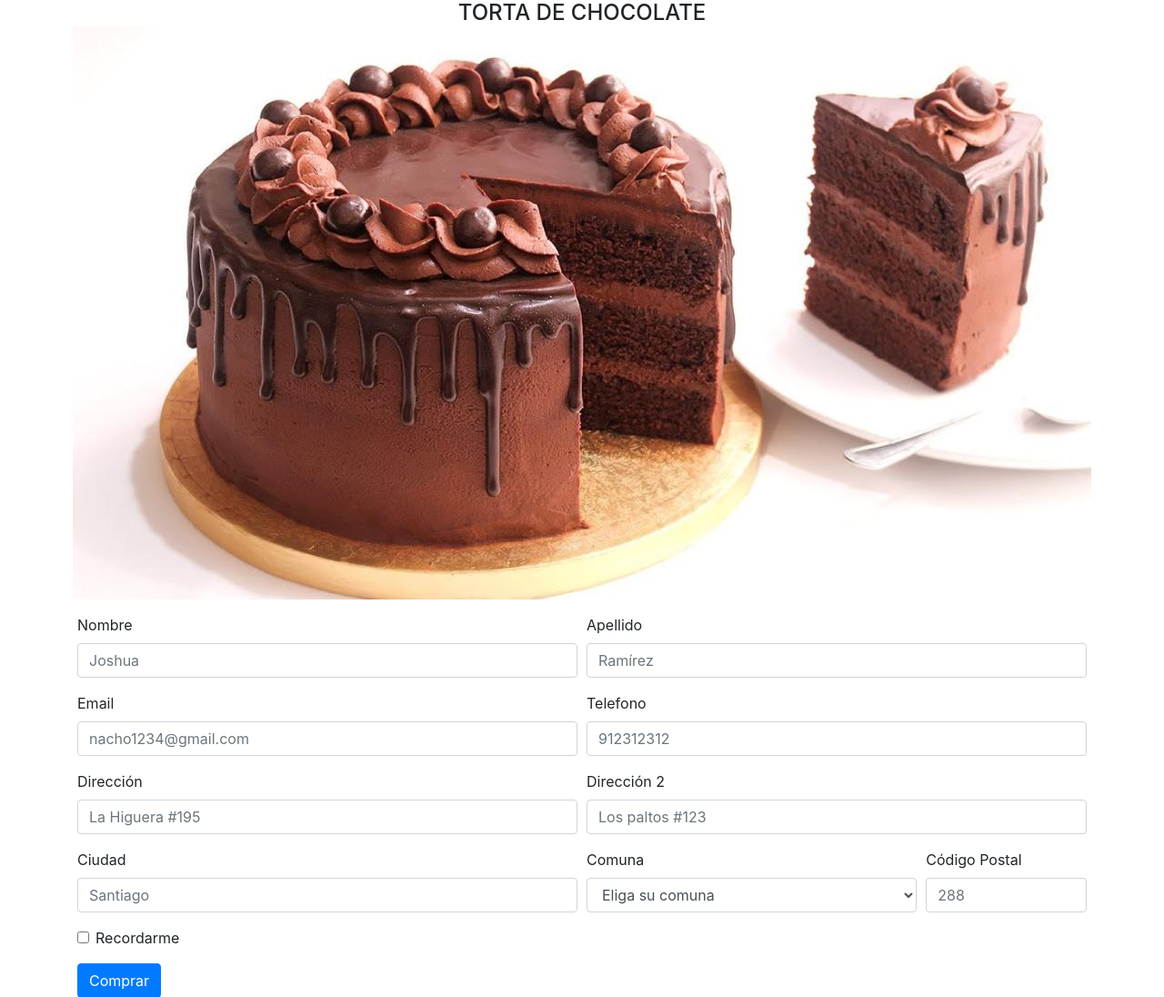
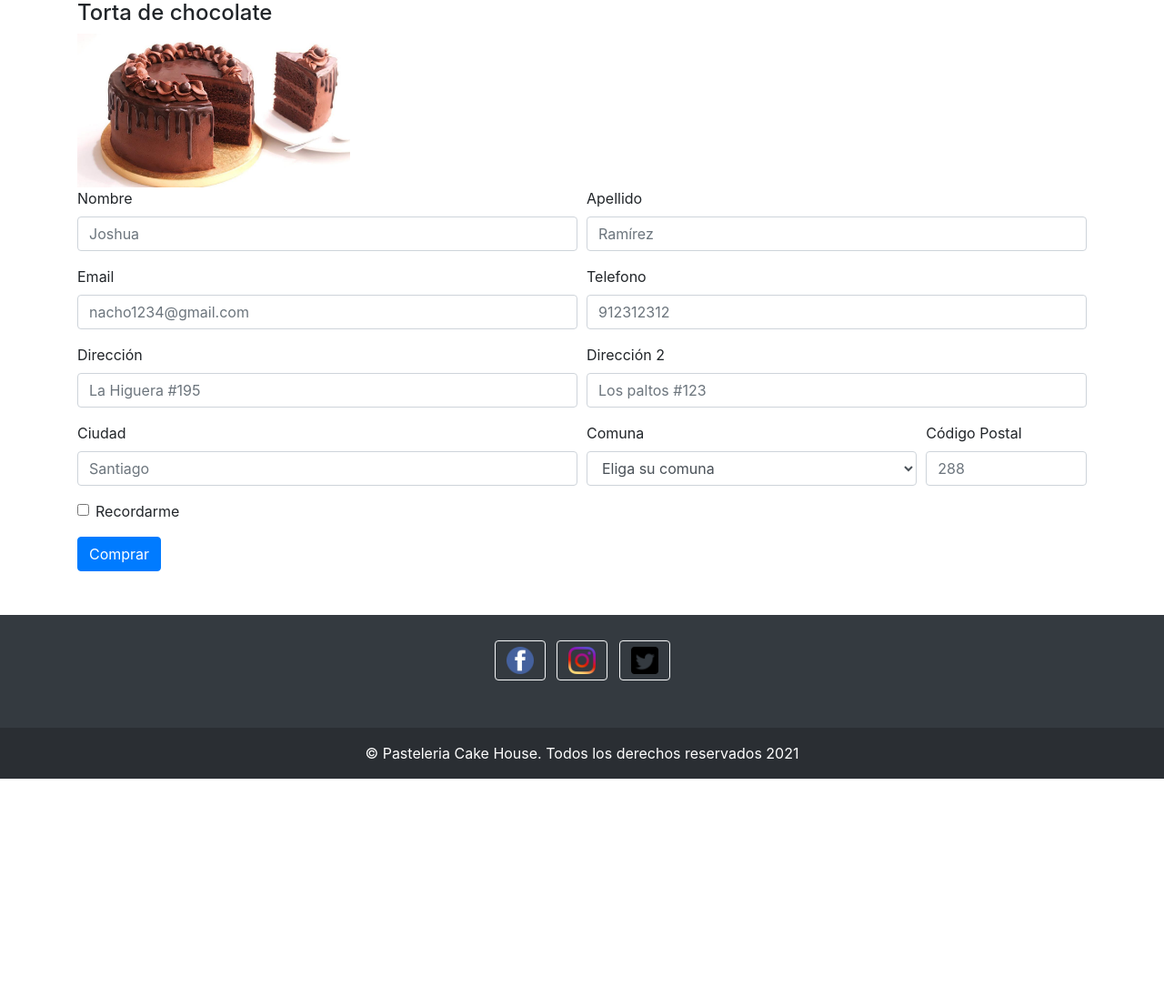
Before and after one commit to Ignacio1809/prueba4, a Django app: page /pasteleria/finalizar_pedido_uno in a window 1280 px wide. Shown: the part 144-1240 px from the top of the page at 91% size. After the commit the page ends 1000 px from the top, so only its background shows below. Run offline with Django 3.2, Linux system fonts and the light colour scheme; some libraries are stand-ins or nearby versions.

Commit message:
Se actualiza la pagina finalizar pedido uno

```diff
--- a/pasteleria/templates/pasteleria/finalizar_pedido_uno.html
+++ b/pasteleria/templates/pasteleria/finalizar_pedido_uno.html
@@ -40,14 +40,12 @@
     </nav>
 </div>
 
-
-<h4 id=imagen>TORTA DE CHOCOLATE
+<div class="container-sm">
+    <h4>Torta de chocolate</h4>
     <div>
-        <p>
-            <img id="img-pastel-final" src="{% static 'img/pastel2.jpg' %}">
-        </p>
+        <img style=" width: 300px;" src="{% static 'img/pastel2.jpg' %}">
     </div>
-</h4>
+</div>
 
 
 <form class="container">
```
